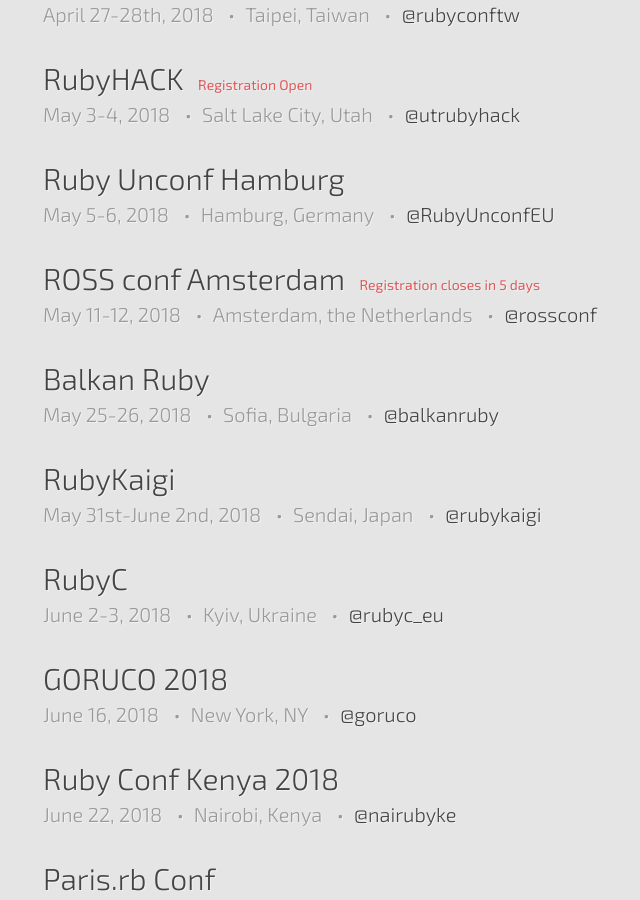
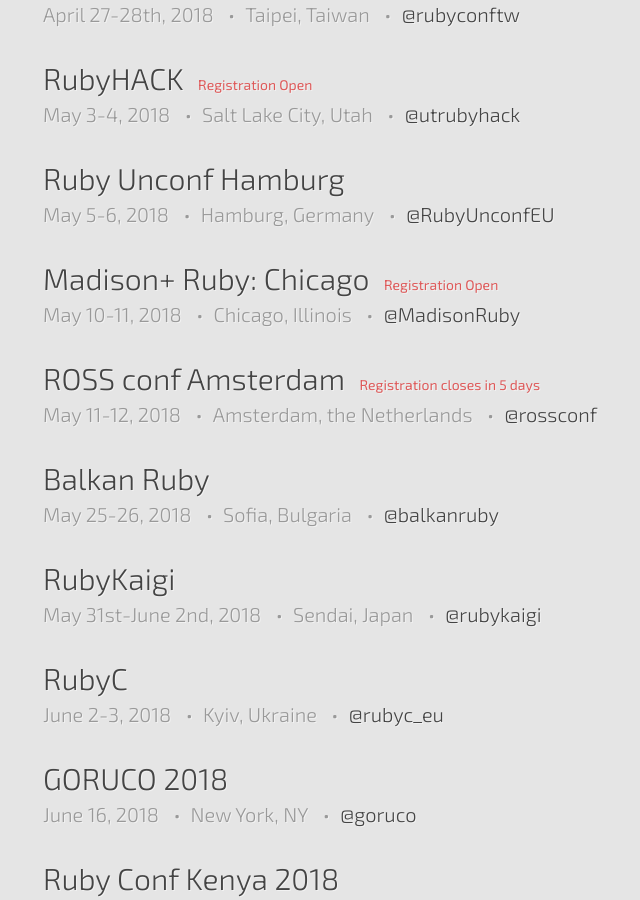
Before and after one commit to ruby-conferences/ruby-conferences.github.io, a Jekyll site: the page built from index.html, in a window 1280 px wide and 900 px high, scrolled down 602 px. Shown: the whole window, without its empty margins (197-837 px from the left). Built offline with Jekyll 4.4.1, drawn with Linux system fonts in a browser that asks for light colours.

Commit message:
Add Madison Ruby Chicago

```diff
--- a/_data/current.yml
+++ b/_data/current.yml
@@ -18,6 +18,13 @@
   dates: "May 5-6, 2018"
   url: http://rubyunconf.eu
   twitter: RubyUnconfEU
+
+- name: "Madison+ Ruby: Chicago"
+  location: Chicago, Illinois
+  dates: "May 10-11, 2018"
+  url: https://ti.to/adorable/madison-ruby-chicago/en
+  twitter: MadisonRuby
+  reg_phrase: "Registration Open"
 
 - name: ROSS conf Amsterdam
   location: Amsterdam, the Netherlands
```
